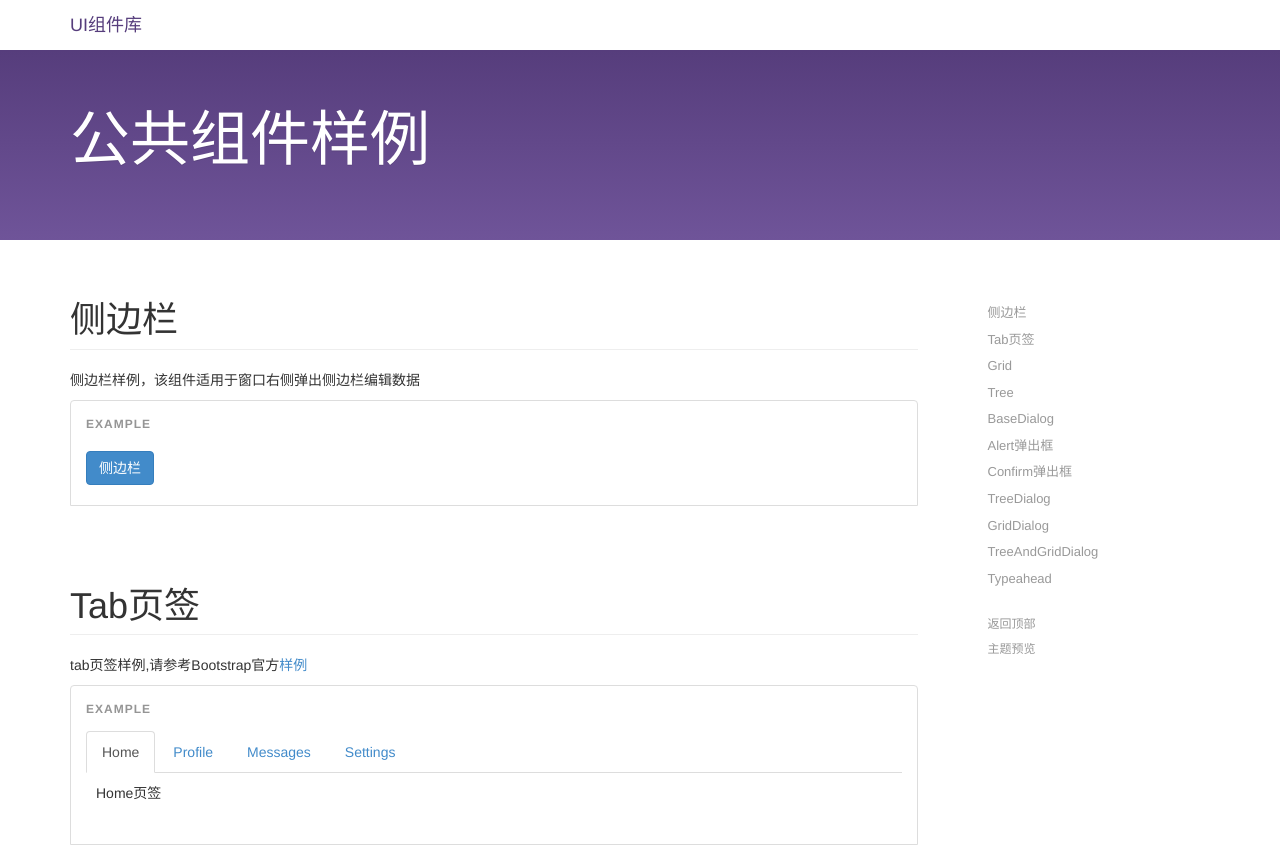
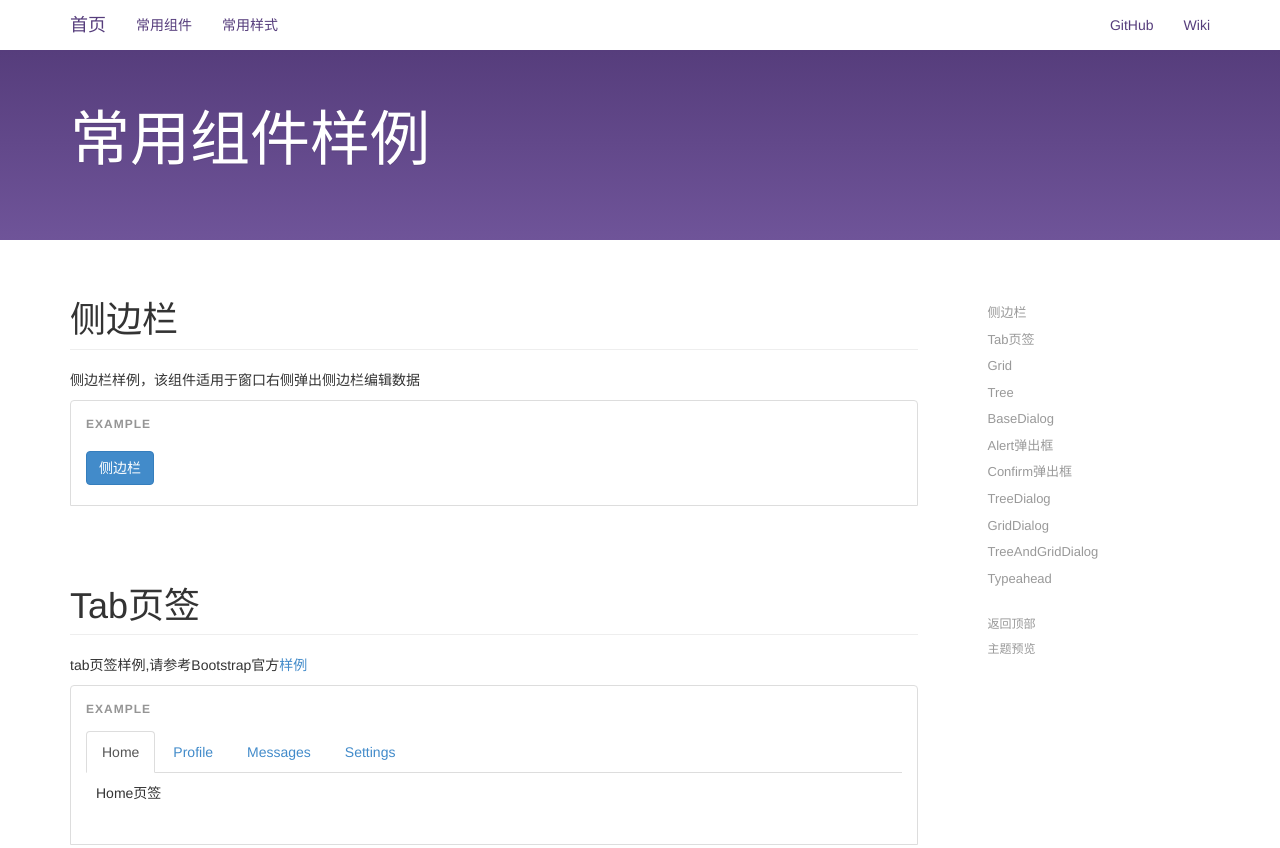
Before and after one commit to ChinaSS/Util, a plain HTML site: page index.html in a window 1280 px wide. Shown: the top 848 px of the page. Drawn offline with Linux system fonts and the light colour scheme.

Commit message:
index修改

```diff
--- a/index.html
+++ b/index.html
@@ -2,7 +2,7 @@
 <html>
 <head lang="en">
     <meta charset="UTF-8">
-    <title>公共组件样例</title>
+    <title>常用组件样例</title>
     <link rel="stylesheet" href="lib/modules/bootstrap/css/bootstrap.min.css" />
     <link rel="stylesheet" href="css/docs.min.css" />
 </head>
@@ -16,24 +16,27 @@
                     <span class="icon-bar"></span>
                     <span class="icon-bar"></span>
                 </button>
-                <a href="../" class="navbar-brand">UI组件库</a>
+                <a href="#" class="navbar-brand">首页</a>
             </div>
             <nav class="collapse navbar-collapse bs-navbar-collapse" role="navigation">
                 <ul class="nav navbar-nav">
                     <li>
-                        <a href="../getting-started/"></a>
+                        <a href="#">常用组件</a>
+                    </li>
+                    <li>
+                        <a href="">常用样式</a>
                     </li>
                 </ul>
                 <ul class="nav navbar-nav navbar-right">
-                    <li><a href="http://expo.bootcss.com"></a></li>
-                    <li><a href="http://blog.getbootstrap.com"></a></li>
+                    <li><a href="https://github.com/ChinaSS/Util" target="_blank">GitHub</a></li>
+                    <li><a href="https://github.com/ChinaSS/Util/wiki" target="_blank">Wiki</a></li>
                 </ul>
             </nav>
         </div>
     </header>
     <div class="bs-docs-header" id="content">
         <div class="container">
-            <h1>公共组件样例</h1>
+            <h1>常用组件样例</h1>
         </div>
     </div>
     <div class="container bs-docs-container">
```
